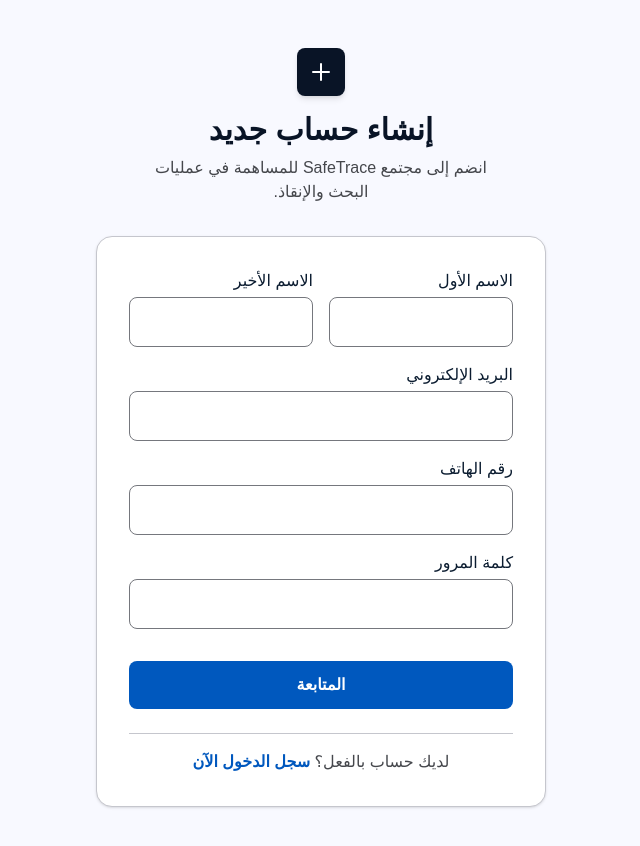
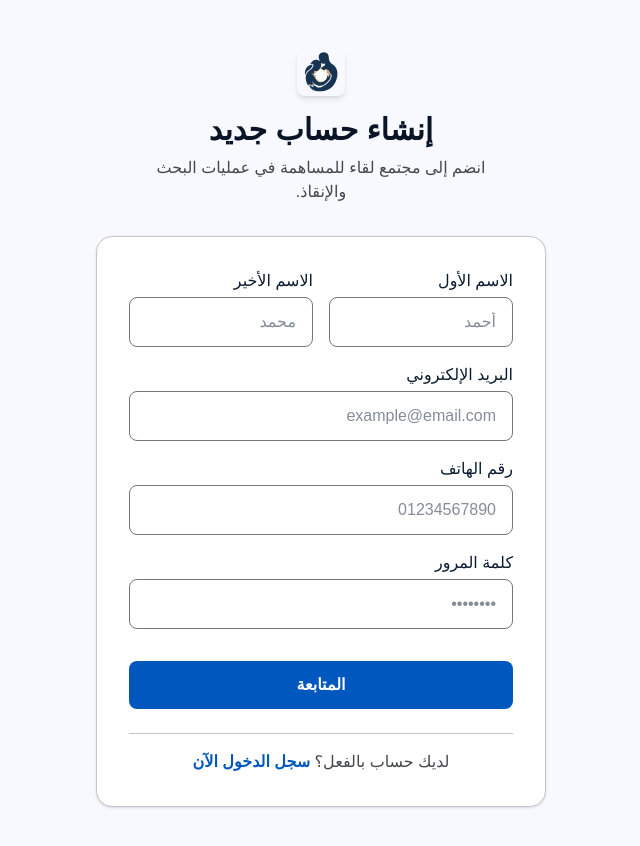
Before and after one commit to Gargera/SafeTrace-Angular21, an Angular app: page /auth/register in a window 1280 px wide. Shown: the top 846 px of the page, without its empty margins (319-959 px from the left). Built offline with nearby package versions, Linux system fonts and the light colour scheme.

Commit message:
fix register error messages

```diff
--- a/src/app/features/auth/auth.routes.ts
+++ b/src/app/features/auth/auth.routes.ts
@@ -8,7 +8,7 @@ export const AUTH_ROUTES: Routes = [
   {
     path: '',
     component: Login,
-    title: 'تسجيل الدخول | SafeTrace'
+    title: 'تسجيل الدخول | لقاء'
   },
   {
     path: 'login',
@@ -18,16 +18,16 @@ export const AUTH_ROUTES: Routes = [
   {
     path: 'register',
     component: Register,
-    title: 'إنشاء حساب جديد | SafeTrace'
+    title: 'إنشاء حساب جديد | لقاء'
   },
   {
     path: 'confirm-email',
     component: ConfirmEmail,
-    title: 'تأكيد البريد الإلكتروني | SafeTrace'
+    title: 'تأكيد البريد الإلكتروني | لقاء'
   },
   {
     path: 'forgot-password',
     component: ResetPassword,
-    title: 'استعادة كلمة المرور | SafeTrace'
+    title: 'استعادة كلمة المرور | لقاء'
   }
 ];
--- a/src/app/features/auth/pages/login/login.html
+++ b/src/app/features/auth/pages/login/login.html
@@ -1,7 +1,7 @@
 <div class="min-h-screen bg-surface flex flex-col justify-center items-center px-margin-mobile py-12">
 
   <div class="text-center mb-8">
-    <a routerLink="/home" class="inline-flex items-center justify-center bg-primary text-on-primary w-12 h-12 rounded-xl mb-4 hover:scale-105 transition-transform shadow-md">
+    <a routerLink="/home" class="inline-flex items-center justify-center text-on-primary w-12 h-12 rounded-xl mb-4 hover:scale-105 transition-transform shadow-md">
       <img src="images/logo.svg" alt="منصة لقاء" class="h-10 w-auto" />
     </a>
     <h1 class="text-3xl font-headline-lg font-bold text-primary mb-2">لقاء</h1>
--- a/src/app/features/auth/pages/register/register.html
+++ b/src/app/features/auth/pages/register/register.html
@@ -1,11 +1,11 @@
 <div class="min-h-screen bg-surface flex flex-col justify-center items-center px-margin-mobile py-12">
 
   <div class="text-center mb-8">
-    <a routerLink="/home" class="inline-flex items-center justify-center bg-primary text-on-primary w-12 h-12 rounded-xl mb-4 shadow-md">
-      <svg class="w-6 h-6" fill="none" stroke="currentColor" viewBox="0 0 24 24"><path stroke-linecap="round" stroke-linejoin="round" stroke-width="2" d="M12 4v16m8-8H4"></path></svg>
+    <a routerLink="/home" class="inline-flex items-center justify-center text-on-primary w-12 h-12 rounded-xl mb-4 hover:scale-105 transition-transform shadow-md">
+      <img src="images/logo.svg" alt="منصة لقاء" class="h-10 w-auto" />
     </a>
     <h1 class="text-3xl font-headline-lg font-bold text-primary mb-2">إنشاء حساب جديد</h1>
-    <p class="text-on-surface-variant text-body-md max-w-87.5 mx-auto">انضم إلى مجتمع SafeTrace للمساهمة في عمليات البحث والإنقاذ.</p>
+    <p class="text-on-surface-variant text-body-md max-w-87.5 mx-auto">انضم إلى مجتمع لقاء للمساهمة في عمليات البحث والإنقاذ.</p>
   </div>
 
   <div class="bg-surface-container-lowest border border-outline-variant rounded-2xl shadow-sm w-full max-w-112.5 p-6 md:p-8">
@@ -24,22 +24,22 @@
       <div class="grid grid-cols-2 gap-4">
         <div class="flex flex-col gap-1">
           <label class="text-label-md font-medium text-on-surface">الاسم الأول</label>
-          <input type="text" formControlName="fName" [class.border-error]="registerForm.get('fName')?.touched && registerForm.get('fName')?.invalid"
+          <input type="text" formControlName="fName" placeholder="أحمد" [class.border-error]="registerForm.get('fName')?.touched && registerForm.get('fName')?.invalid"
                  class="w-full border border-outline focus:border-secondary focus:ring-1 focus:ring-secondary rounded-xl px-4 py-3 text-body-md text-on-surface bg-surface-container-lowest outline-none transition-all">
           @if (registerForm.get('fName')?.touched && registerForm.get('fName')?.invalid) {
             <span class="text-error text-xs font-medium">
-              @if (registerForm.get('fName')?.errors?.['serverError']) { {{ registerForm.get('fName')?.errors?.['serverError'] }} } @else { مطلوب }
+              @if (registerForm.get('fName')?.errors?.['serverError']) { {{ registerForm.get('fName')?.errors?.['serverError'] }} } @else { الاسم الأول مطلوب ويجب ألا يزيد عن 100 حرف. }
             </span>
           }
         </div>
 
         <div class="flex flex-col gap-1">
           <label class="text-label-md font-medium text-on-surface">الاسم الأخير</label>
-          <input type="text" formControlName="lName" [class.border-error]="registerForm.get('lName')?.touched && registerForm.get('lName')?.invalid"
+          <input type="text" formControlName="lName" placeholder="محمد" [class.border-error]="registerForm.get('lName')?.touched && registerForm.get('lName')?.invalid"
                  class="w-full border border-outline focus:border-secondary focus:ring-1 focus:ring-secondary rounded-xl px-4 py-3 text-body-md text-on-surface bg-surface-container-lowest outline-none transition-all">
           @if (registerForm.get('lName')?.touched && registerForm.get('lName')?.invalid) {
             <span class="text-error text-xs font-medium">
-              @if (registerForm.get('lName')?.errors?.['serverError']) { {{ registerForm.get('lName')?.errors?.['serverError'] }} } @else { مطلوب }
+              @if (registerForm.get('lName')?.errors?.['serverError']) { {{ registerForm.get('lName')?.errors?.['serverError'] }} } @else { اسم العائلة مطلوب ويجب ألا يزيد عن 100 حرف.  }
             </span>
           }
         </div>
@@ -47,18 +47,18 @@
 
       <div class="flex flex-col gap-1">
         <label class="text-label-md font-medium text-on-surface">البريد الإلكتروني</label>
-        <input type="email" formControlName="email" dir="ltr" [class.border-error]="registerForm.get('email')?.touched && registerForm.get('email')?.invalid"
+        <input type="email" formControlName="email" placeholder="example@email.com" dir="ltr" [class.border-error]="registerForm.get('email')?.touched && registerForm.get('email')?.invalid"
                class="w-full border border-outline focus:border-secondary focus:ring-1 focus:ring-secondary rounded-xl px-4 py-3 text-body-md text-on-surface bg-surface-container-lowest outline-none transition-all text-right focus:text-left">
         @if (registerForm.get('email')?.touched && registerForm.get('email')?.invalid) {
           <span class="text-error text-xs font-medium">
-            @if (registerForm.get('email')?.errors?.['serverError']) { {{ registerForm.get('email')?.errors?.['serverError'] }} } @else { بريد غير صالح }
+            @if (registerForm.get('email')?.errors?.['serverError']) { {{ registerForm.get('email')?.errors?.['serverError'] }} } @else { صيغة البريد الإلكتروني غير صحيحة.}
           </span>
         }
       </div>
 
       <div class="flex flex-col gap-1">
         <label class="text-label-md font-medium text-on-surface">رقم الهاتف</label>
-        <input type="tel" formControlName="phoneNumber" dir="ltr" [class.border-error]="registerForm.get('phoneNumber')?.touched && registerForm.get('phoneNumber')?.invalid"
+        <input type="tel" formControlName="phoneNumber" placeholder="01234567890" dir="ltr" [class.border-error]="registerForm.get('phoneNumber')?.touched && registerForm.get('phoneNumber')?.invalid"
                class="w-full border border-outline focus:border-secondary focus:ring-1 focus:ring-secondary rounded-xl px-4 py-3 text-body-md text-on-surface bg-surface-container-lowest outline-none transition-all text-right focus:text-left">
         @if (registerForm.get('phoneNumber')?.touched && registerForm.get('phoneNumber')?.invalid) {
           <span class="text-error text-xs font-medium">
@@ -69,11 +69,11 @@
 
       <div class="flex flex-col gap-1">
         <label class="text-label-md font-medium text-on-surface">كلمة المرور</label>
-        <input type="password" formControlName="password" dir="ltr" [class.border-error]="registerForm.get('password')?.touched && registerForm.get('password')?.invalid"
+        <input type="password" formControlName="password" placeholder="••••••••" dir="ltr" [class.border-error]="registerForm.get('password')?.touched && registerForm.get('password')?.invalid"
                class="w-full border border-outline focus:border-secondary focus:ring-1 focus:ring-secondary rounded-xl px-4 py-3 text-body-md text-on-surface bg-surface-container-lowest outline-none transition-all text-right focus:text-left">
         @if (registerForm.get('password')?.touched && registerForm.get('password')?.invalid) {
           <span class="text-error text-xs font-medium">
-            @if (registerForm.get('password')?.errors?.['serverError']) { {{ registerForm.get('password')?.errors?.['serverError'] }} } @else { يجب أن تحتوي على 8 أحرف، حرف كبير، وصغير، ورقم، ورمز. }
+            @if (registerForm.get('password')?.errors?.['serverError']) { {{ registerForm.get('password')?.errors?.['serverError'] }} } @else { يجب أن تحتوي كلمة المرور على 8 أحرف، حرف كبير، وصغير، ورقم، ورمز. }
           </span>
         }
       </div>
--- a/src/app/features/auth/pages/register/register.ts
+++ b/src/app/features/auth/pages/register/register.ts
@@ -23,7 +23,7 @@ export class Register {
     fName: ['', [Validators.required, Validators.maxLength(100)]],
     lName: ['', [Validators.required, Validators.maxLength(100)]],
     email: ['', [Validators.required, Validators.email]],
-    phoneNumber: ['', [Validators.required, Validators.pattern('^01[0-9]{9}$')]],
+    phoneNumber: ['', [Validators.required, Validators.pattern('^01[0125][0-9]{8}$')]],
     password: ['', [Validators.required, Validators.pattern('^(?=.*[a-z])(?=.*[A-Z])(?=.*\\d)(?=.*[\\W_]).+$')]]
   });
 
```
Also changed, not shown: src/app/app.routes.ts (+3 -6 lines).
